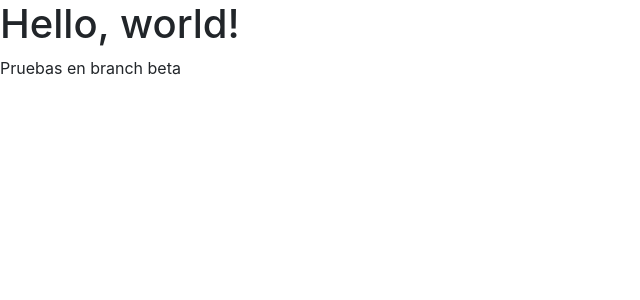
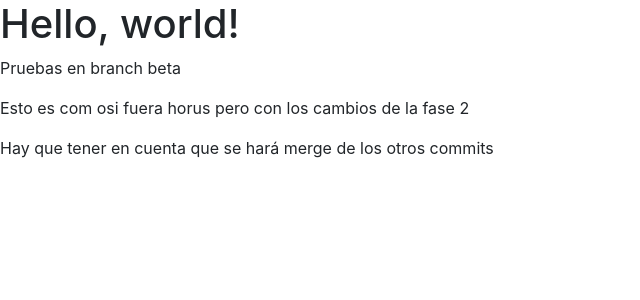
Before and after one commit to ivanram93/testing-branches, a PHP site: page / in a window 1280 px wide. Shown: the top 300 px of the page, without its empty margins (0-640 px from the left). Run offline with PHP 8.4, Linux system fonts and the light colour scheme.

Commit message:
cambio 3 - branch beta

```diff
--- a/index.php
+++ b/index.php
@@ -15,6 +15,9 @@
 
     <p>Pruebas en branch beta</p>
 
+    <p>Esto es com osi fuera horus pero con los cambios de la fase 2</p>
+    <p>Hay que tener en cuenta que se hará merge de los otros commits</p>
+
     <!-- Optional JavaScript -->
     <!-- jQuery first, then Popper.js, then Bootstrap JS -->
     <script src="https://code.jquery.com/jquery-3.4.1.slim.min.js" integrity="sha384-J6qa4849blE2+poT4WnyKhv5vZF5SrPo0iEjwBvKU7imGFAV0wwj1yYfoRSJoZ+n" crossorigin="anonymous"></script>
```
